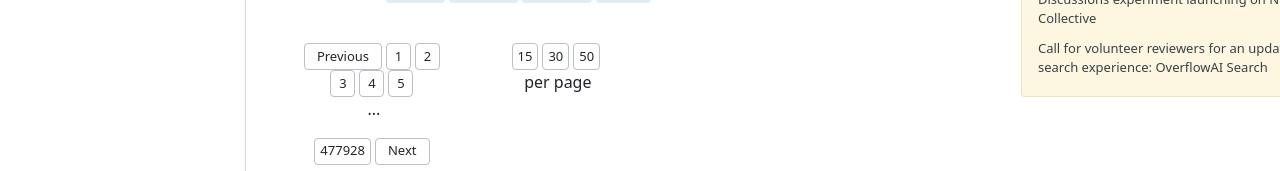
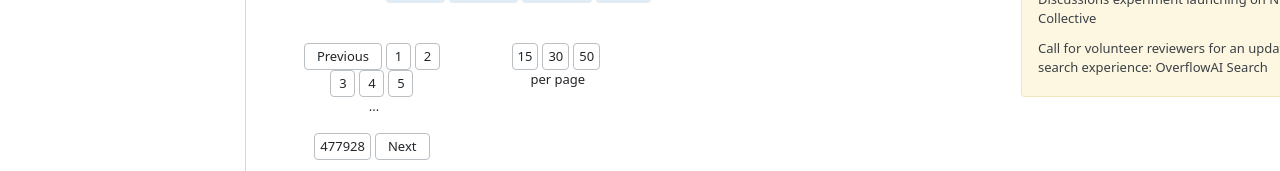
Before and after one commit to martinprs/Stack-Underflow, a Vue app: page /questions in a window 1280 px wide. Shown: the part 423-594 px from the top of the page. Built offline with nearby package versions, Linux system fonts and the light colour scheme.

Commit message:
Style pagination text

```diff
--- a/src/pages/questions.vue
+++ b/src/pages/questions.vue
@@ -165,6 +165,11 @@ const filterActive = ref(false)
     border-color: hsl(210, 8%, 75%);
 }
 
+.pagi_text {
+    font-size: 13px;
+    color: hsl(210, 8%, 15%);
+}
+
 /* Second column */
 .list-group-item.title {
     background-color: hsl(47.4, 82.6%, 91%);
```
